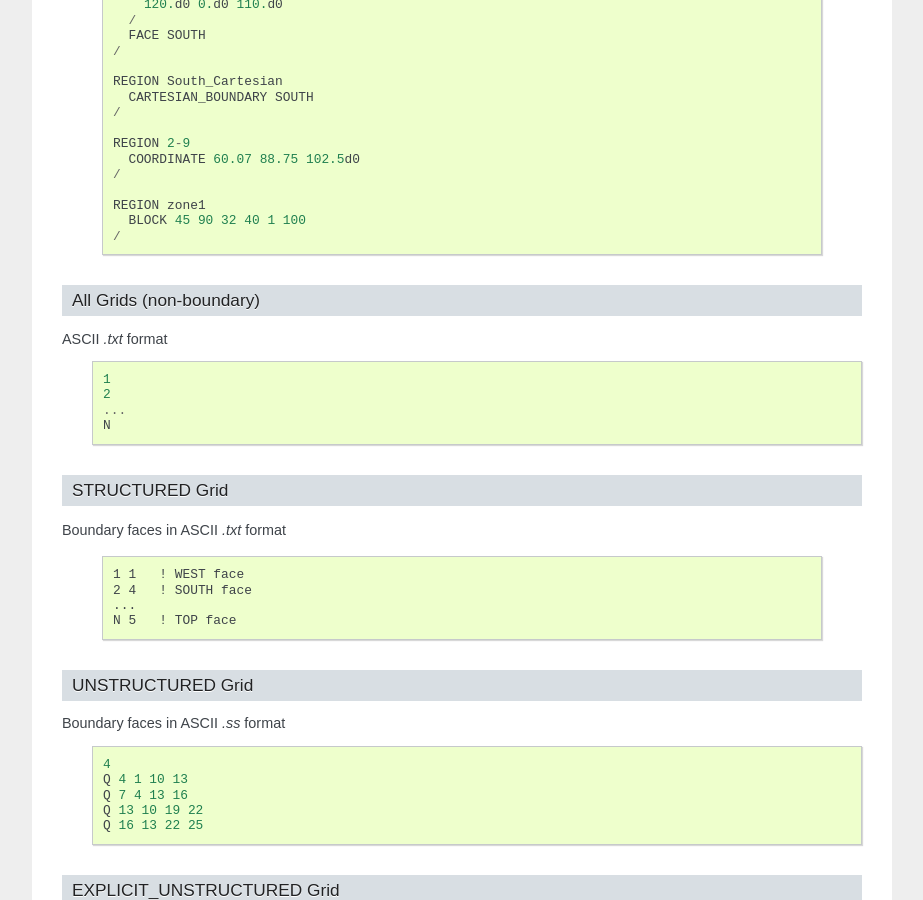
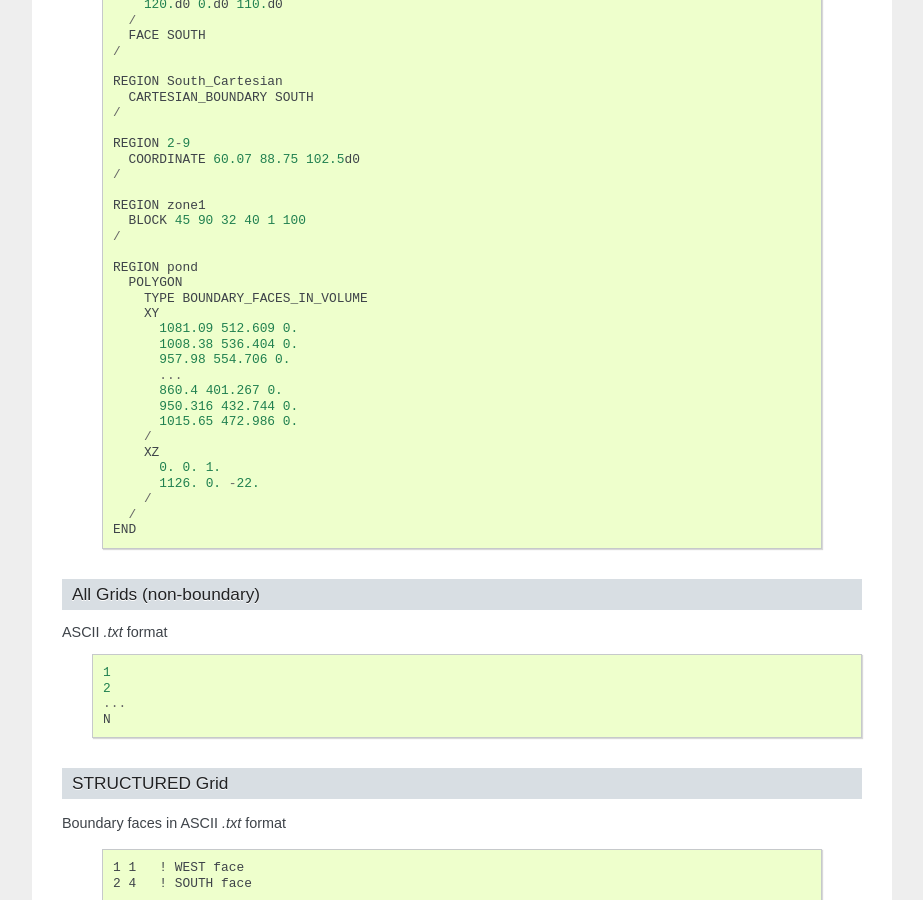
Before and after one commit to Miracloon/pflotran-documentation, a Sphinx documentation site: the page built from source/user_guide/cards/subsurface/region_card.rst, in a window 1280 px wide and 900 px high, scrolled down 2341 px. Shown: the whole window, without its empty margins (318-1241 px from the left). Built offline with Sphinx 7.4.7, drawn with Linux system fonts in a browser that asks for light colours.

Commit message:
added poly region to upper region examples

```diff
--- a/source/user_guide/cards/subsurface/region/polygonal_region_card.rst
+++ b/source/user_guide/cards/subsurface/region/polygonal_region_card.rst
@@ -52,7 +52,6 @@
  ::
 
   REGION polyvol_xy
-    TYPE CELL_CENTERS_IN_VOLUME
     POLYGON
       XY
         1. 1. 0.
--- a/source/user_guide/cards/subsurface/region_card.rst
+++ b/source/user_guide/cards/subsurface/region_card.rst
@@ -143,6 +143,25 @@
     BLOCK 45 90 32 40 1 100
   /
 
+  REGION pond
+    POLYGON
+      TYPE BOUNDARY_FACES_IN_VOLUME
+      XY
+        1081.09 512.609 0.
+        1008.38 536.404 0.
+        957.98 554.706 0.
+        ...
+        860.4 401.267 0.
+        950.316 432.744 0.
+        1015.65 472.986 0.
+      /
+      XZ
+        0. 0. 1.
+        1126. 0. -22.
+      /
+    /
+  END
+
 All Grids (non-boundary)
 ++++++++++++++++++++++++
 ASCII *.txt* format
```
